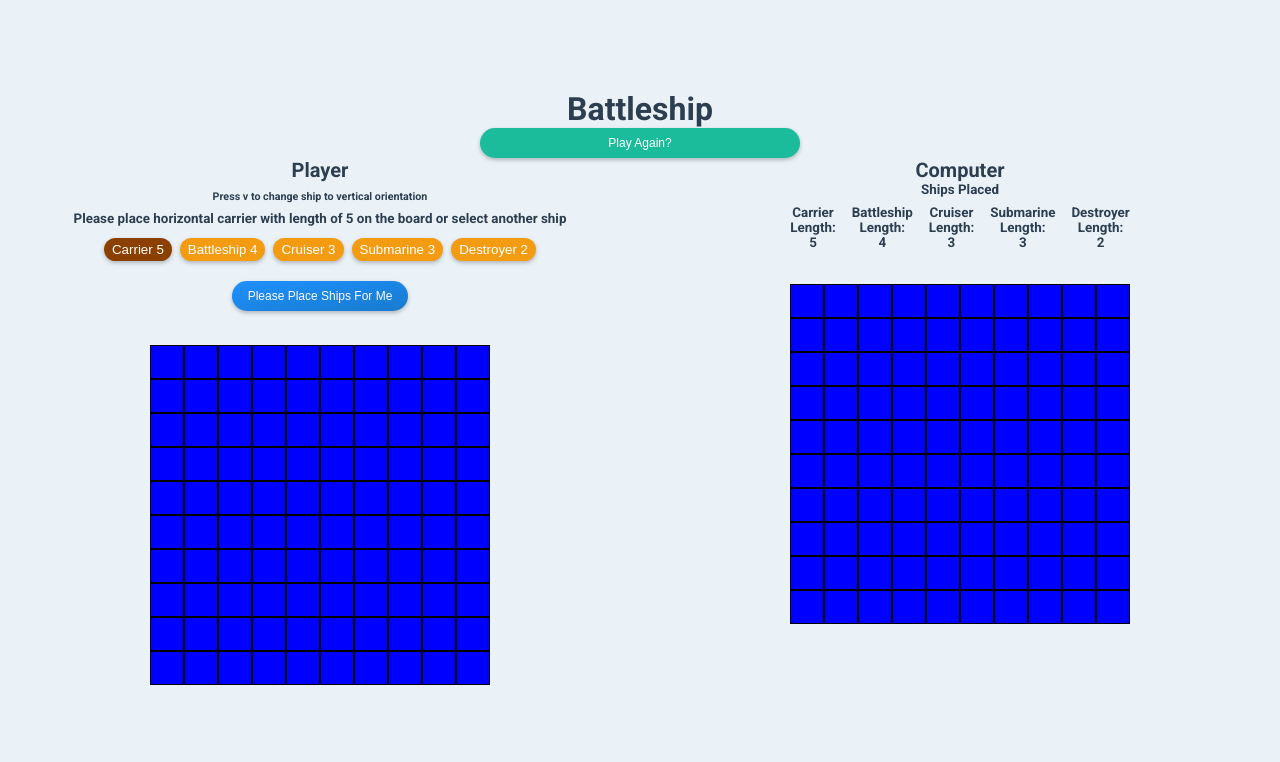
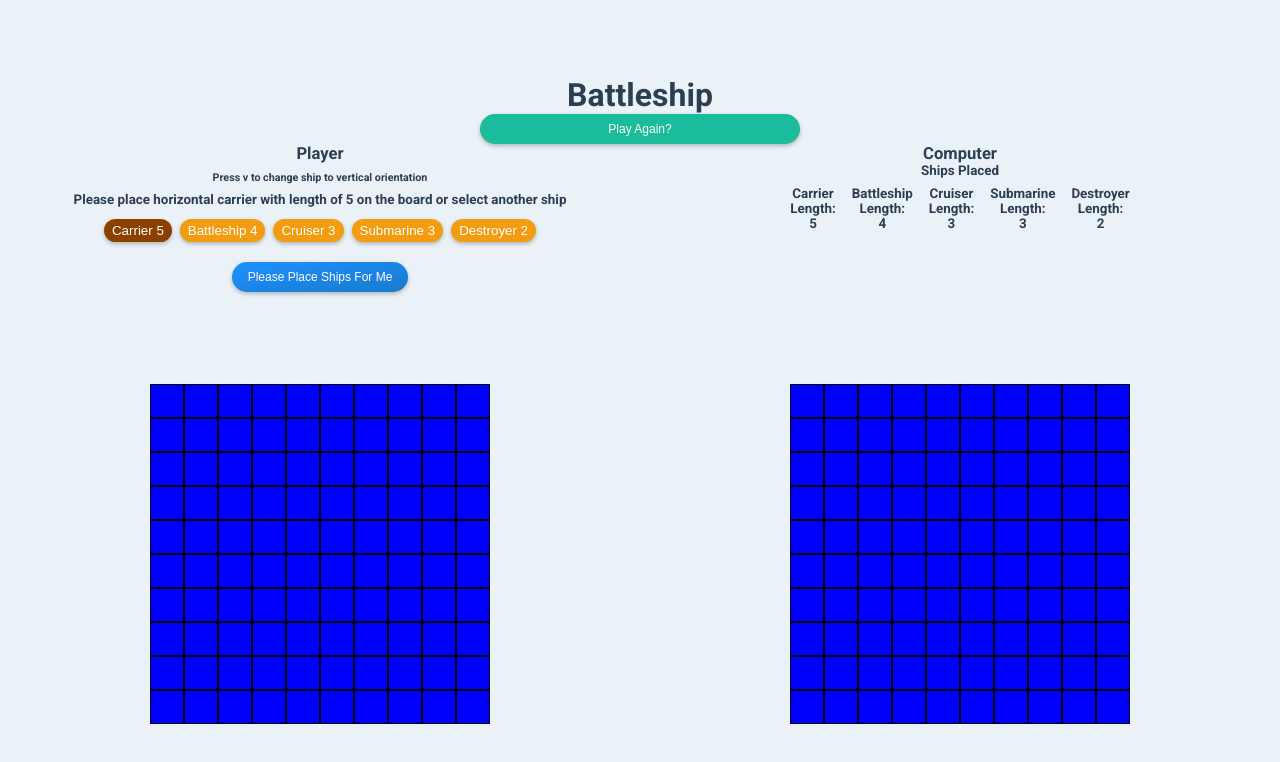
Before and after one commit to shoneriki/battleship-project, a React (Create React App) app: page / in a window 1280 px wide. Shown: the top 762 px of the page. Built offline with nearby package versions, Linux system fonts and the light colour scheme.

Commit message:
fixed alignment issue with boards (#28)

```diff
--- a/src/components/EnemyArea.js
+++ b/src/components/EnemyArea.js
@@ -3,14 +3,15 @@ import { ShipConstructor } from "./ShipConstructor";
 import classNames from "classnames"
 import {
   PlayerTitle,
+  InfoContainer,
+  ShipInfo,
+  Labels,
+  ShipStats,
+  StyledBtn,
   Board,
   BoardBody,
   TableRow,
   ComSquare,
-  ShipInfo,
-  Labels,
-  ShipStats,
-  StyledBtn,
 } from "./StyledComponents";
 
 const EnemyArea = ({
@@ -28,7 +29,7 @@ const EnemyArea = ({
 }) => {
   const Info = ({ Player, gameOn, turn }) => {
     return (
-      <>
+      <InfoContainer>
         <PlayerTitle>{Player}</PlayerTitle>
         {/* {!allComShipsPlaced && (
           <StyledBtn
@@ -59,7 +60,7 @@ const EnemyArea = ({
             </ShipInfo>
           )}
         </section>
-      </>
+      </InfoContainer>
     );
   };
 
--- a/src/components/PlayerArea.js
+++ b/src/components/PlayerArea.js
@@ -1,9 +1,5 @@
 import {
   PlayerTitle,
-  Board,
-  BoardBody,
-  TableRow,
-  Square,
   ShipDashboard,
   ShipInfo,
   ShipStats,
@@ -15,6 +11,12 @@ import {
   MobileSection,
   MobileBtn,
   DesktopSection,
+  InfoContainer,
+
+  Board,
+  BoardBody,
+  TableRow,
+  Square,
 } from "./StyledComponents";
 
 const PlayerArea = ({
@@ -38,7 +40,7 @@ const PlayerArea = ({
 }) => {
   const Info = ({ Player, humanDirection, gameOn }) => {
     return (
-      <>
+      <InfoContainer>
         <PlayerTitle>{Player}</PlayerTitle>
         <DesktopSection>
           {!gameOn && (
@@ -111,7 +113,7 @@ const PlayerArea = ({
             </ShipInfo>
           )}
         </section>
-      </>
+      </InfoContainer>
     );
   };
 
--- a/src/components/StyledComponents.js
+++ b/src/components/StyledComponents.js
@@ -24,6 +24,7 @@ export const AppSection = styled.main`
 export const Boards = styled.section`
   display: flex;
   flex-direction: row;
+  align-items: flex-start;
   width: 100%;
   text-align: center;
   @media only screen and (max-width: 800px) {
@@ -54,15 +55,23 @@ export const PlayerTitle = styled.h1`
   text-align: center;
 `;
 
+/*Info Container---------------------------------------------------------------*/
+
+export const InfoContainer = styled.section`
+  min-height: 30vh;
+`
+
+/*end of info container --------------------------------------------------------*/
+
 /*  board ---------------------------------------------------------------------*/
 
 export const Board = styled.table`
   width: 100%;
-  min-height: 100vh;
+  min-height: 30vh;
   display: flex;
   flex-direction: column;
   align-items: center;
-  margin: 4% 0;
+  margin: 0;
   @media only screen and (max-width: 1300px) {
     display: flex;
     justify-content: center;
```
